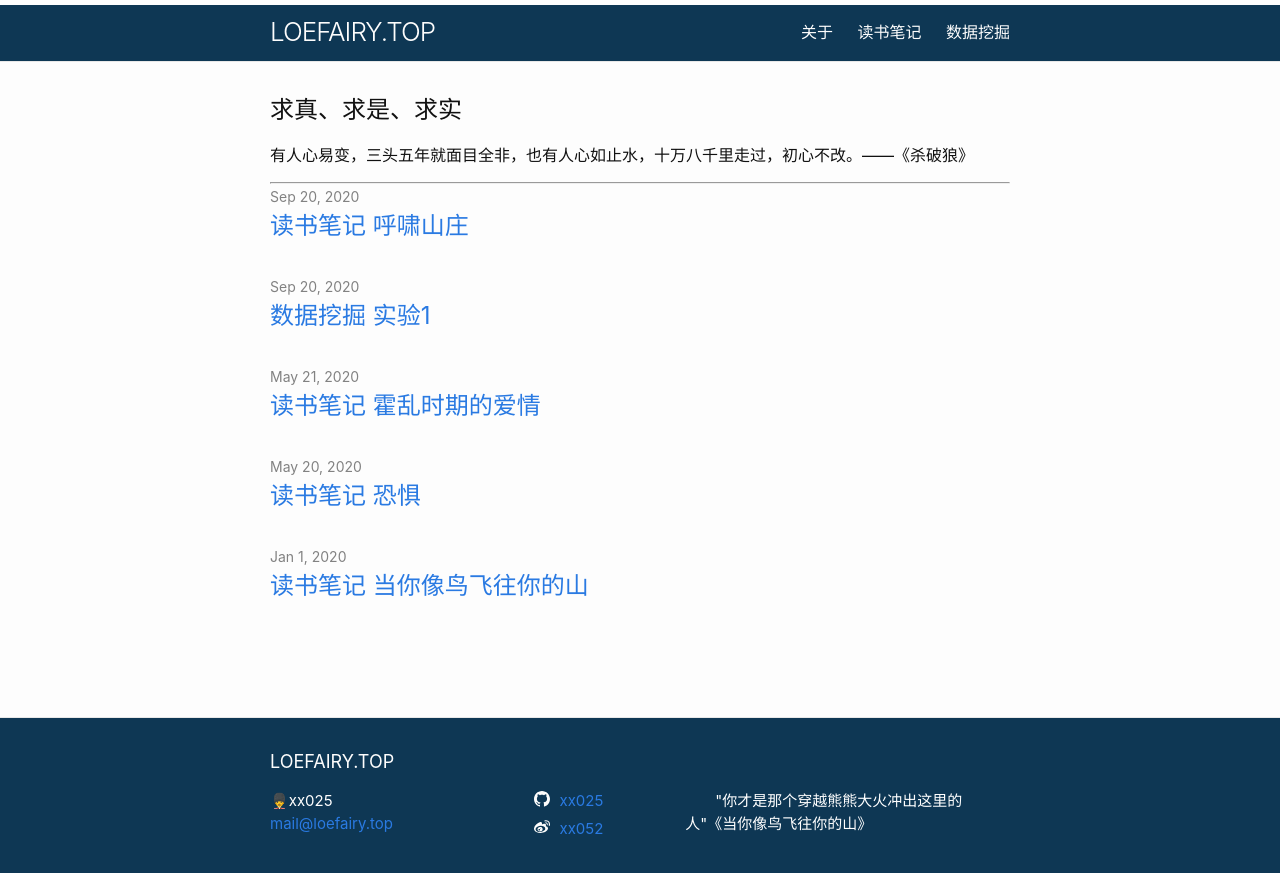
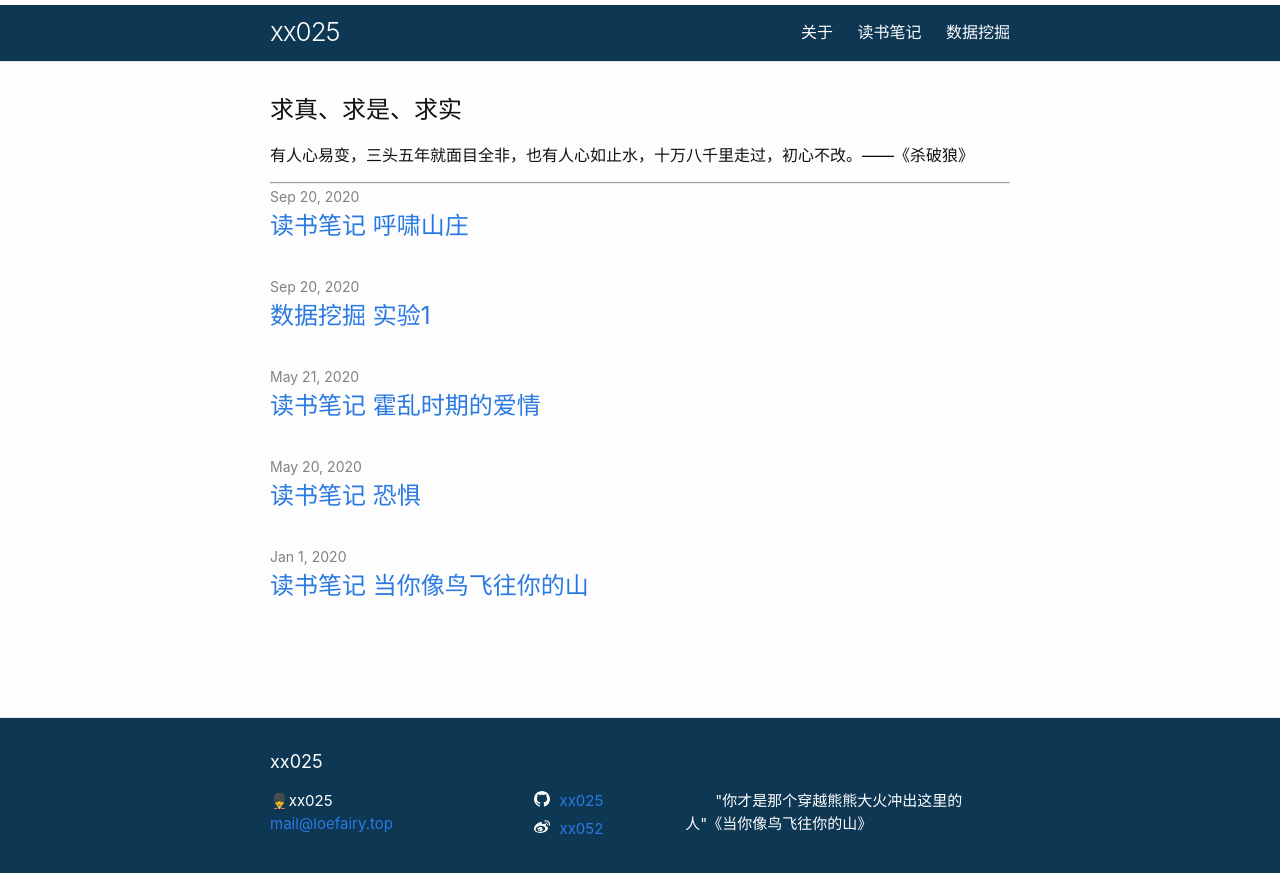
Before and after one commit to xx025/xx025.github.com, a Jekyll site: the page built from index.md, in a window 1280 px wide. Shown: the top 873 px of the page. Built offline with Jekyll 4.4.1, drawn with Linux system fonts in a browser that asks for light colours.

Commit message:
Update _config.yml

```diff
--- a/_config.yml
+++ b/_config.yml
@@ -1,4 +1,4 @@
-title: LOEFAIRY.TOP
+title: xx025
 email: mail@loefairy.top
 author: 💂‍♂️xx025
 description: >- # this means to ignore newlines until "baseurl:"
```
